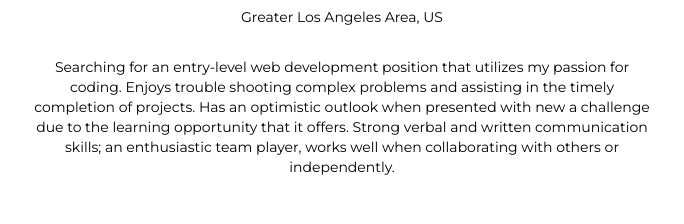
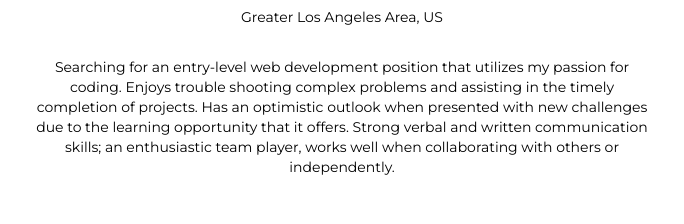
Before and after one commit to aprillianee/Portfolio, a plain HTML site: page index.html in a window 1280 px wide. Shown: the part 1209-1433 px from the top of the page, 298-982 px from the left. Drawn offline with nearby package versions, Linux system fonts and the light colour scheme.

Commit message:
typo fixed

```diff
--- a/index.html
+++ b/index.html
@@ -49,7 +49,7 @@
                 <br><br>
                 <p><img id="me" src="images/me.jpg"></p>
                 <p>Greater Los Angeles Area, US</p><br>
-                <p>Searching for an entry-level web development position that utilizes my passion for coding. Enjoys trouble shooting complex problems and assisting in the timely completion of projects. Has an optimistic outlook when presented with new a challenge due to the learning opportunity that it offers. Strong verbal and written communication skills; an enthusiastic team player, works well when collaborating with others or independently.
+                <p>Searching for an entry-level web development position that utilizes my passion for coding. Enjoys trouble shooting complex problems and assisting in the timely completion of projects. Has an optimistic outlook when presented with new challenges due to the learning opportunity that it offers. Strong verbal and written communication skills; an enthusiastic team player, works well when collaborating with others or independently.
                 </p><br><br>
             </div>
             <div class="col-sm-3"></div>
```
